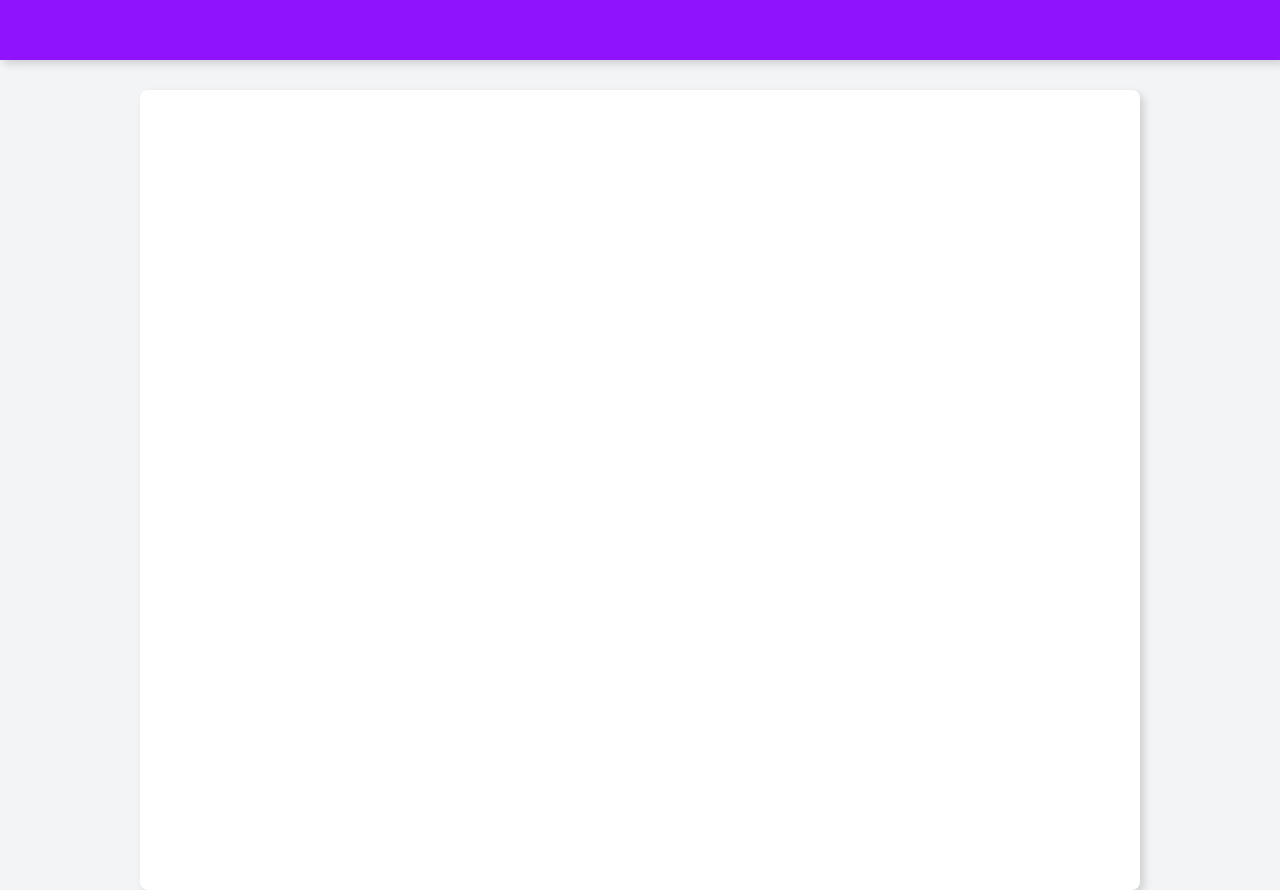
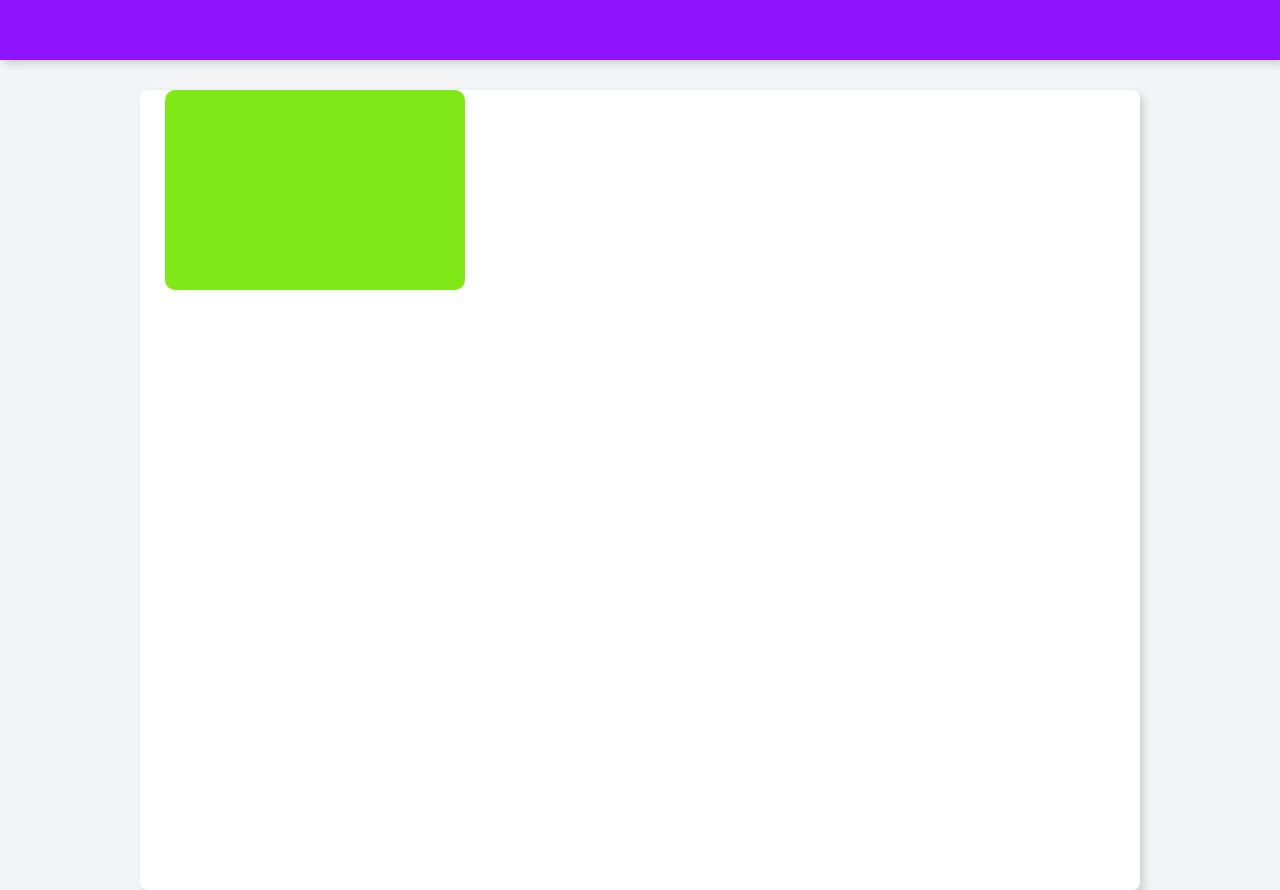
Before and after one commit to GabrielMouraDelgado/GabrielMouraDelgado.github.io, a plain HTML site: page index.html in a window 1280 px wide. Drawn offline with Linux system fonts and the light colour scheme.

Commit message:
exercício css 2

```diff
--- a/index.html
+++ b/index.html
@@ -14,7 +14,7 @@
 <body>
     <header></header>
     <main>
-
+        <div class="box"></div>
     </main>
 
 
--- a/style.css
+++ b/style.css
@@ -24,3 +24,12 @@ main{
     box-shadow: 4px 4px 8px rgba(0, 0, 0, 0.15)
 
 }
+.box{
+    width: 300px;
+    height: 200px;
+    display: block;
+    background-color: #80e817;
+    border-radius: 10px;
+    margin-left: 25px;
+    margin-top: 25px;
+}
```
